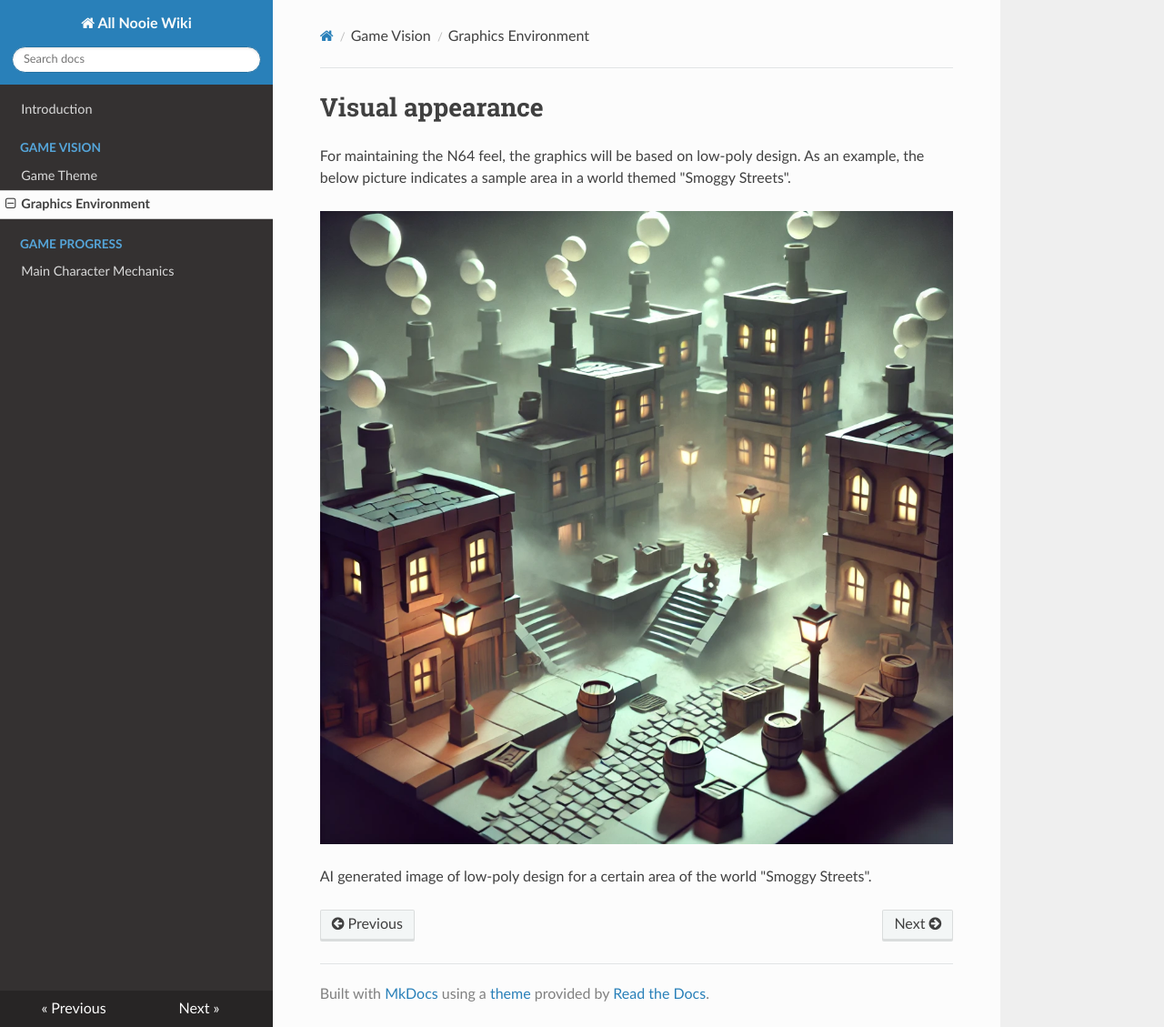
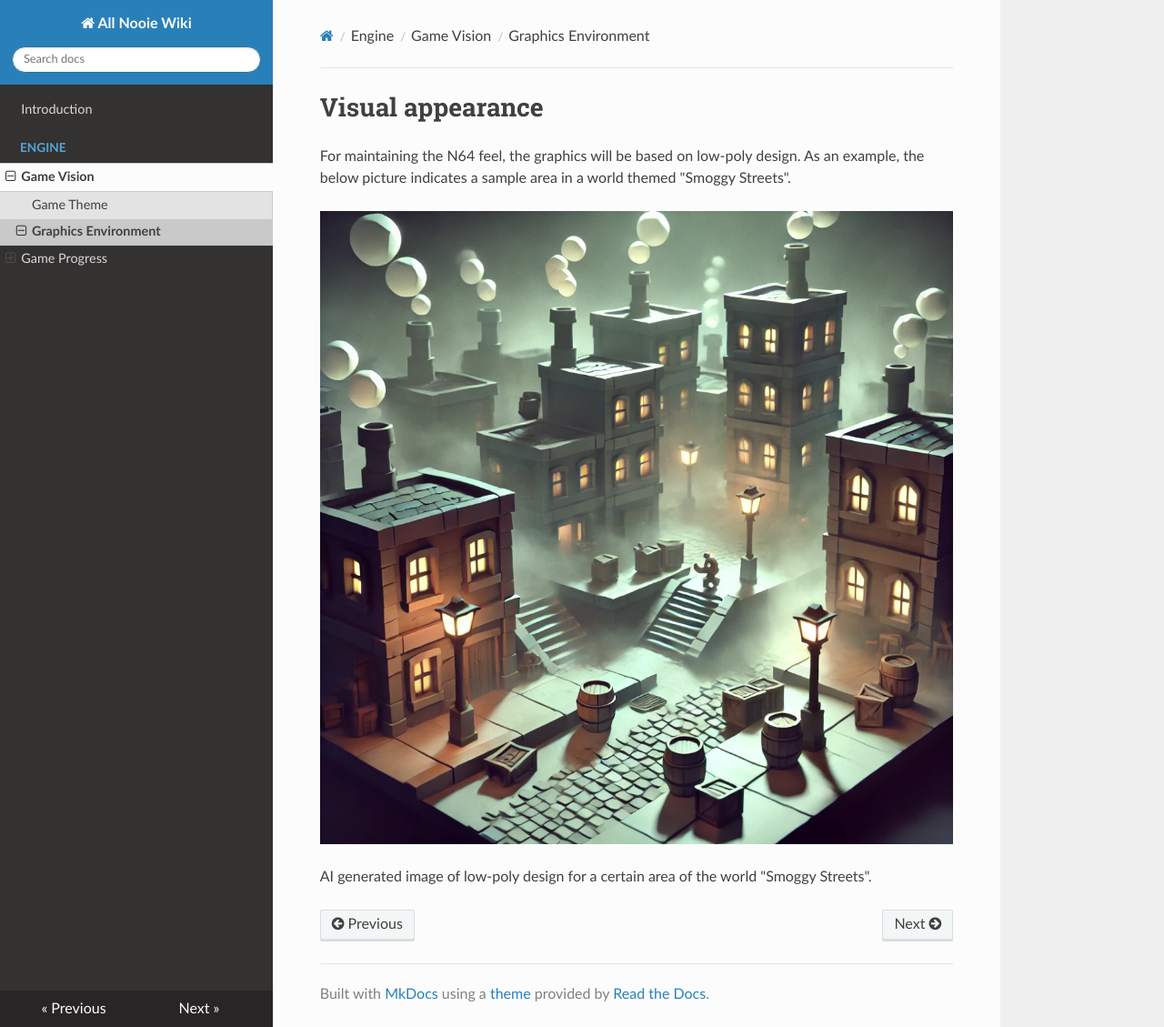
Before and after one commit to All-Nooie/All_Nooie_Wiki, an MkDocs documentation site: the page built from docs/engine/game-vision/visual-appearance.md, in a window 1280 px wide and 1129 px high. Shown: the whole window at 91% size. Built offline with MkDocs 1.6.1, drawn with Linux system fonts in a browser that asks for light colours; nearby versions of some CDN libraries.

Commit message:
corrections finalized

```diff
--- a/docs/game-vision/visual-appearance.md
+++ b/docs/engine/game-vision/visual-appearance.md
@@ -2,6 +2,6 @@
 
 For maintaining the N64 feel, the graphics will be based on low-poly design. As an example, the below picture indicates a sample area in a world themed "Smoggy Streets".
 
-![low-poly-world](./../assets/low-poly-world.webp)
+![low-poly-world](./../../assets/low-poly-world.webp)
 
 AI generated image of low-poly design for a certain area of the world "Smoggy Streets".
--- a/mkdocs.yml
+++ b/mkdocs.yml
@@ -7,8 +7,9 @@ theme:
     scheme: default
 nav:
   - Introduction: index.md
-  - Game Vision:
-    - Game Theme: game-vision/game-theme.md
-    - Graphics Environment: game-vision/visual-appearance.md
-  - Game Progress:
-    - Main Character Mechanics: game-mechanics/main-character.md
+  - Engine:
+    - Game Vision:
+      - Game Theme: engine/game-vision/game-theme.md
+      - Graphics Environment: engine/game-vision/visual-appearance.md
+    - Game Progress:
+      - Main Character Mechanics: engine/game-mechanics/main-character.md
```
Also changed, not shown: docs/engine/game-mechanics/main-character.md (renamed from docs/game-mechanics/main-character.md), docs/engine/game-vision/game-theme.md (renamed from docs/game-vision/game-theme.md), netlify.toml.
